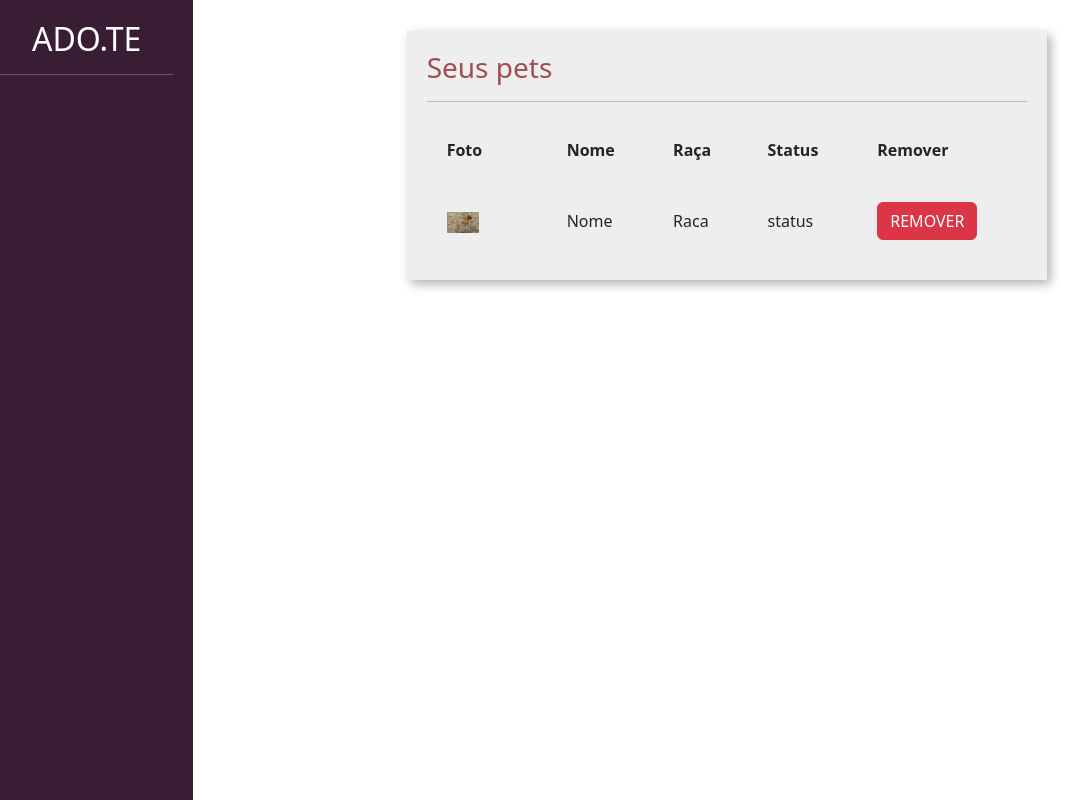
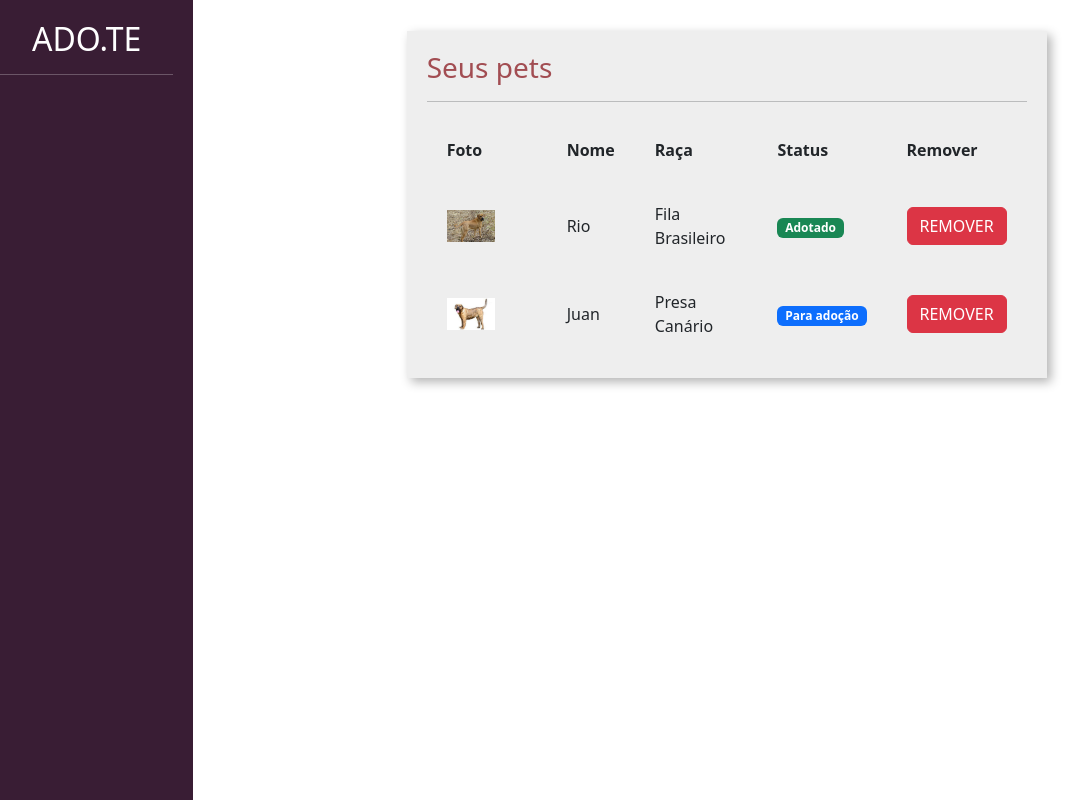
Before and after one commit to adriano-ferrari/django-pythonando-adote, a Django app: template adote/divulgar/templates/seus_pets.html in a window 1280 px wide. Shown: the whole page, without its empty margins (20-1107 px from the left). Run offline with Django 4.2, Linux system fonts and the light colour scheme; the template is opened without the code that fills it: values that come from a table or form of the project are taken from there, others are empty; data comes from the database, SQL or seed files in the repository; both versions use the stored data as it was after the commit.

Commit message:
Encerrada a sessão remover pet

```diff
--- a/adote/divulgar/templates/seus_pets.html
+++ b/adote/divulgar/templates/seus_pets.html
@@ -38,17 +38,30 @@
                                     <th>Status</th>
                                     <th>Remover</th>
                                 </tr>
+                                {% for pet in pets %}
                                     <tr class="tabela-linha">
                                         <td width="20%">
-                                        <img width="40%" src="{{pet.foto.url}}">
+                                            <img width="60%" src="{{pet.foto.url}}">
                                         </td>
-                                    <td>Nome</td>
-                                    <td>Raca</td>
-                                    <td>status</td>
                                         <td>
-                                        <a href="" class="btn btn-danger">REMOVER</a>
+                                            {{ pet.nome }}
+                                        </td>
+                                        <td>
+                                            {{ pet.raca }}
+                                        </td>
+                                        <td>
+                                            {% if pet.status == 'P' %}
+                                                <span class="badge text-bg-primary">Para adoção</span>
+                                            {% elif pet.status == 'A' %}
+                                                <span class="badge text-bg-success">Adotado</span>
+                                            {% endif %}
+                                        </td>
+                                        <td>
+                                            <a href="{% url 'remover_pet' pet.id %}" class="btn btn-danger">REMOVER</a>
                                         </td>
                                     </tr>
+                                {% endfor %}
+
                             </table>
                         </div>
                     </div>
--- a/adote/divulgar/urls.py
+++ b/adote/divulgar/urls.py
@@ -5,4 +5,5 @@ from . import views
 urlpatterns = [
     path('novo_pet/', views.novo_pet, name='novo_pet'),
     path('seus_pets/', views.seus_pets, name="seus_pets"),
+    path('remover_pet/<int:id>', views.remover_pet, name="remover_pet"),
 ]
```
Also changed, not shown: adote/divulgar/views.py (+16 -3 lines), adote/db_adote.sqlite3, adote/media/foto_pet/presa_canario.jpeg (added). Lines whose indentation alone changed are shown as unchanged.
